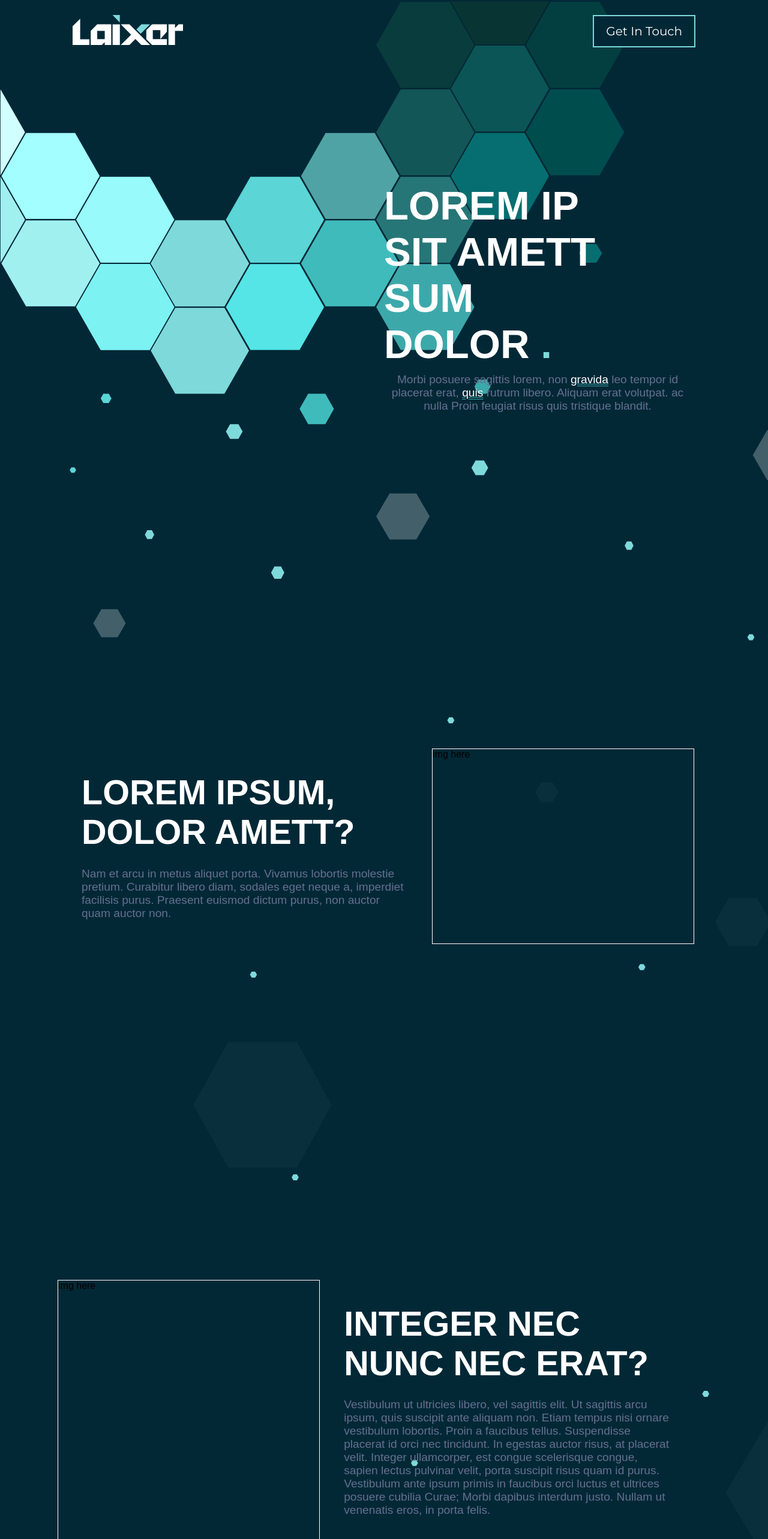
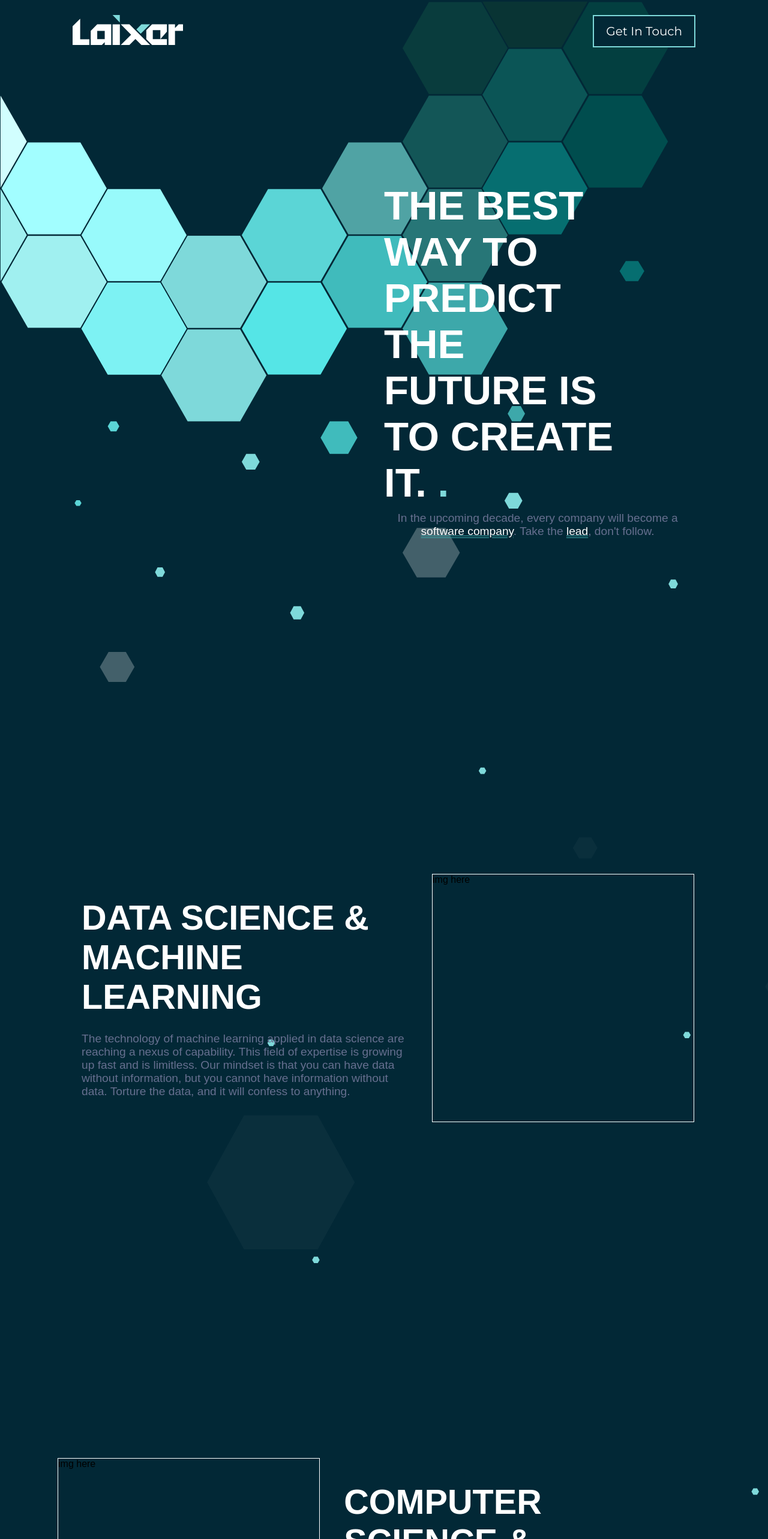
Before and after one commit to Laixer/LaixerSalesPage, a Vue app: page / in a window 1280 px wide. Shown: the top 2566 px of the page at 60% size. Built offline with nearby package versions, Linux system fonts and the light colour scheme; a web font is replaced by a local one.

Commit message:
Update texts

```diff
--- a/src/components/InfoItems.vue
+++ b/src/components/InfoItems.vue
@@ -2,8 +2,8 @@
   <div class="info">
     <div class="item">
       <div class="text-box">
-        <h2>Lorem ipsum, Dolor ametT?</h2>
-        <p>Nam et arcu in metus aliquet porta. Vivamus lobortis molestie pretium. Curabitur libero diam, sodales eget neque a, imperdiet facilisis purus. Praesent euismod dictum purus, non auctor quam auctor non.</p>
+        <h2>Data Science & Machine learning</h2>
+        <p>The technology of machine learning applied in data science are reaching a nexus of capability. This field of expertise is growing up fast and is limitless. Our mindset is that you can have data without information, but you cannot have information without data. Torture the data, and it will confess to anything.</p>
       </div>
 
       <div class="img-box">
@@ -15,8 +15,8 @@
         <p>img here</p>
       </div>
       <div class="text-box">
-        <h2>Integer nec nunc nec erat?</h2>
-        <p>Vestibulum ut ultricies libero, vel sagittis elit. Ut sagittis arcu ipsum, quis suscipit ante aliquam non. Etiam tempus nisi ornare vestibulum lobortis. Proin a faucibus tellus. Suspendisse placerat id orci nec tincidunt. In egestas auctor risus, at placerat velit. Integer ullamcorper, est congue scelerisque congue, sapien lectus pulvinar velit, porta suscipit risus quam id purus. Vestibulum ante ipsum primis in faucibus orci luctus et ultrices posuere cubilia Curae; Morbi dapibus interdum justo. Nullam ut venenatis eros, in porta felis.</p>
+        <h2>COMPUTER SCIENCE & QUALITY BY DESIGN</h2>
+        <p>Digital product engineering can only be as good as its design. Subsequently a foundation can only be made with a multidisciplinary set of capabilities and knowledge. Computer Science is a science of abstraction, creating the right model for any set of problems and devising the appropriate mechanizable techniques to solve it. We combine proven principles with newly developed technology to bring customers competitive edge in their marketplaces. We can assist in problem solving and design innovative systems.</p>
       </div>
     </div>
   </div>
--- a/src/components/TheAbout.vue
+++ b/src/components/TheAbout.vue
@@ -5,10 +5,8 @@
       <span class="dot">.</span>
     </h1>
     <p>
-      Nam et arcu in metus aliquet porta. Vivamus lobortis
-      <span class="highlight">molestie</span> pretium. Curabitur libero diam, sodales eget neque a, imperdiet facilisis purus. Praesent euismod dictum purus, non auctor quam auctor non.
-      <br />
-      <br />Aliquam et eleifend quam. Sed scelerisque elit sed sem efficitur mattis.
+      We focus on internal development of ideas and products under our own management.
+      <span class="highlight">Developments</span> and <span class="highlight">Innovations</span> are directly applied and assessed where possible. In addition to our introvert-oriented culture, we support software development projects of partners.
     </p>
 
     <button class="button">Get In Touch</button>
--- a/src/components/TheHero.vue
+++ b/src/components/TheHero.vue
@@ -2,13 +2,14 @@
   <div class="hero">
     <div class="text">
       <h1 class="title">
-        Lorem ip sit amett sum dolor
+        The best way to predict the future is to create it.
         <span class="dot">.</span>
       </h1>
       <p>
-        Morbi posuere sagittis lorem, non
-        <span class="highlight">gravida</span> leo tempor id placerat erat,
-        <span class="highlight">quis</span> rutrum libero. Aliquam erat volutpat. ac nulla Proin feugiat risus quis tristique blandit.
+        In the upcoming decade, every company will become a <span class="highlight">software company</span>.
+        Take the <span class="highlight">lead</span>, don't follow.
+        <!-- <span class="highlight">gravida</span> leo tempor id placerat erat, -->
+        <!-- <span class="highlight">quis</span> rutrum libero. Aliquam erat volutpat. ac nulla Proin feugiat risus quis tristique blandit. -->
       </p>
       <button class="cta">Get In Touch</button>
     </div>
```
